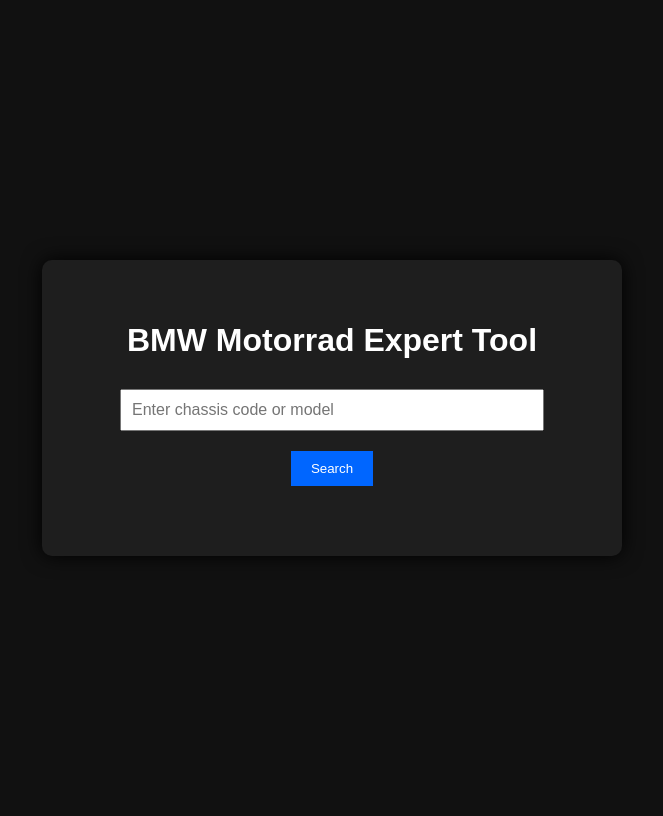
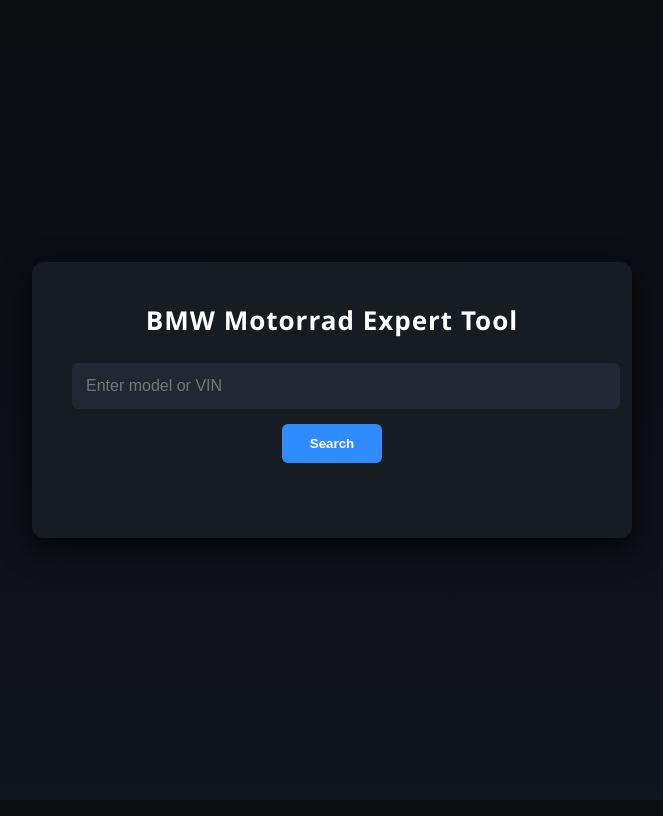
Before and after one commit to AzazelI/bmw-motorrad-expert-tool, a Flask app: page / in a window 1280 px wide. Shown: the whole page, without its empty margins (308-971 px from the left). After the commit the page ends 538 px from the top, so only its background shows below. Run offline with Flask 3, Linux system fonts and the light colour scheme.

Commit message:
UI redesign BMW style

```diff
--- a/static/style.css
+++ b/static/style.css
@@ -1,60 +1,79 @@
 body{
-
-background:#111;
+background:linear-gradient(180deg,#0a0c10,#11151c);
+font-family:Segoe UI,Arial;
 color:white;
-font-family:Arial;
+margin:0;
 display:flex;
+align-items:center;
 justify-content:center;
-align-items:center;
 height:100vh;
-
 }
 
 .container{
-
-background:#1e1e1e;
+width:520px;
+background:#171b22;
 padding:40px;
-border-radius:10px;
-width:500px;
+border-radius:12px;
+box-shadow:0 10px 30px rgba(0,0,0,0.7);
 text-align:center;
-box-shadow:0 0 20px black;
-
 }
 
-h1{
-
-margin-bottom:30px;
-
+.title{
+font-size:26px;
+font-weight:600;
+margin-bottom:25px;
+letter-spacing:1px;
 }
 
 input{
-
-width:80%;
-padding:10px;
+width:100%;
+padding:14px;
+border:none;
+border-radius:6px;
+background:#222733;
+color:white;
 font-size:16px;
-margin-bottom:20px;
-
+margin-bottom:15px;
+outline:none;
 }
 
 button{
-
-padding:10px 20px;
-background:#0066ff;
+background:#2e8cff;
+border:none;
+padding:12px 28px;
 color:white;
-border:none;
+font-weight:600;
+border-radius:6px;
 cursor:pointer;
-
+transition:0.2s;
 }
 
 button:hover{
-
-background:#0044aa;
-
+background:#1f6fe0;
 }
 
-#result{
+.result{
+margin-top:35px;
+text-align:left;
+}
 
-margin-top:30px;
-text-align:left;
+.result h3{
+border-bottom:1px solid #2a2f3b;
+padding-bottom:10px;
+margin-bottom:15px;
+}
 
+.spec{
+display:flex;
+justify-content:space-between;
+padding:6px 0;
+font-size:15px;
 }
+
+.spec span:first-child{
+color:#9aa0a6;
+}
+
+.spec span:last-child{
+font-weight:500;
+}
--- a/templates/index.html
+++ b/templates/index.html
@@ -1,28 +1,63 @@
 <!DOCTYPE html>
 <html>
+
 <head>
-
 <title>BMW Motorrad Expert Tool</title>
-
 <link rel="stylesheet" href="/static/style.css">
-
 </head>
 
 <body>
 
 <div class="container">
 
-<h1>BMW Motorrad Expert Tool</h1>
+<div class="title">
+BMW Motorrad Expert Tool
+</div>
 
-<input type="text" id="searchBox" placeholder="Enter chassis code or model">
+<input id="search" placeholder="Enter model or VIN">
 
-<button onclick="searchBike()">Search</button>
+<button onclick="search()">Search</button>
 
-<div id="result"></div>
+<div id="result" class="result"></div>
 
 </div>
 
-<script src="/static/script.js"></script>
+<script>
+
+async function search(){
+
+let query=document.getElementById("search").value
+
+let res=await fetch("/search",{
+method:"POST",
+headers:{"Content-Type":"application/json"},
+body:JSON.stringify({query:query})
+})
+
+let data=await res.json()
+
+if(data.error){
+document.getElementById("result").innerHTML="<p>Model not found</p>"
+return
+}
+
+document.getElementById("result").innerHTML=`
+
+<h3>${data.model}</h3>
+
+<div class="spec"><span>Engine capacity</span><span>${data.engine_cc} cc</span></div>
+<div class="spec"><span>Power</span><span>${data.power_kw} kW</span></div>
+<div class="spec"><span>Horsepower</span><span>${data.horsepower} hp</span></div>
+<div class="spec"><span>Kerb weight</span><span>${data.kerb_weight} kg</span></div>
+<div class="spec"><span>Gross weight</span><span>${data.gross_weight} kg</span></div>
+<div class="spec"><span>Engine type</span><span>${data.engine_type}</span></div>
+<div class="spec"><span>Fuel</span><span>${data.fuel}</span></div>
+
+`
+
+}
+
+</script>
 
 </body>
 </html>
```
